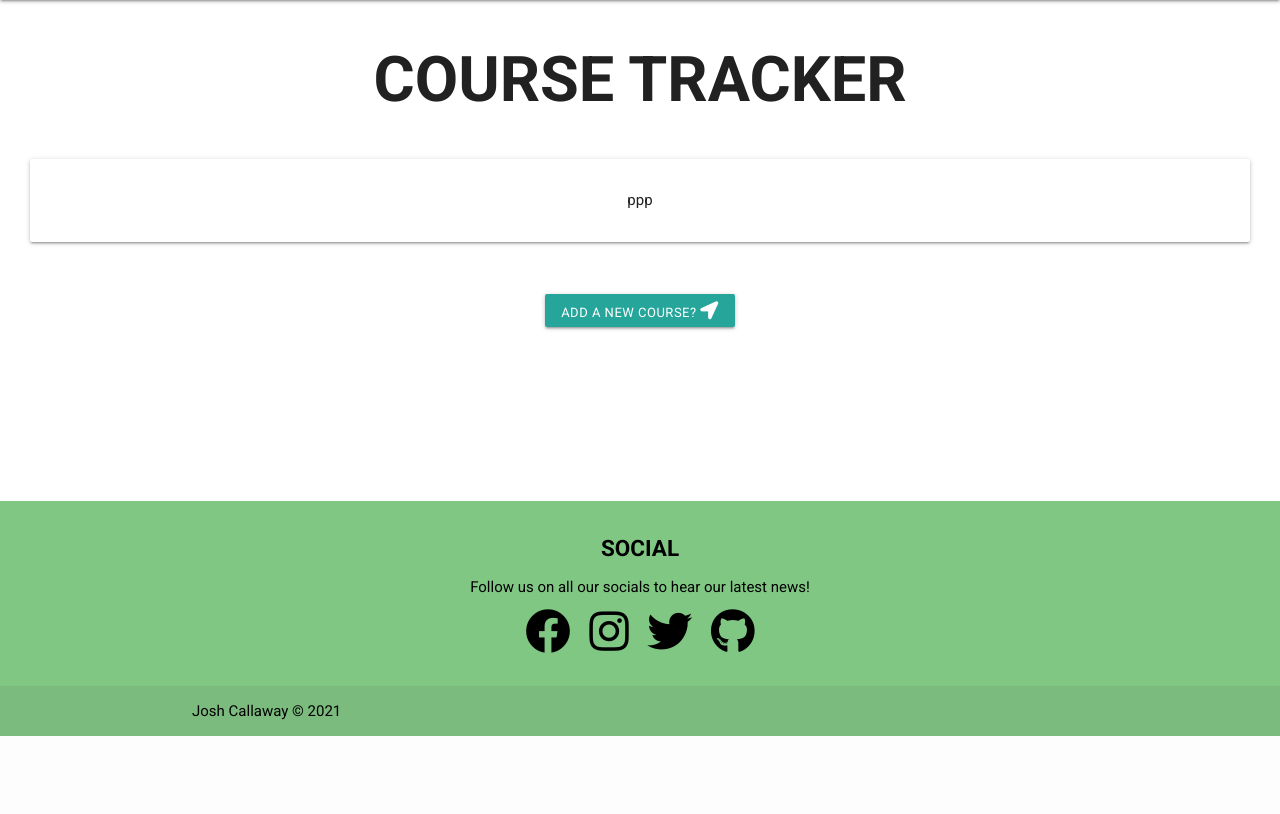
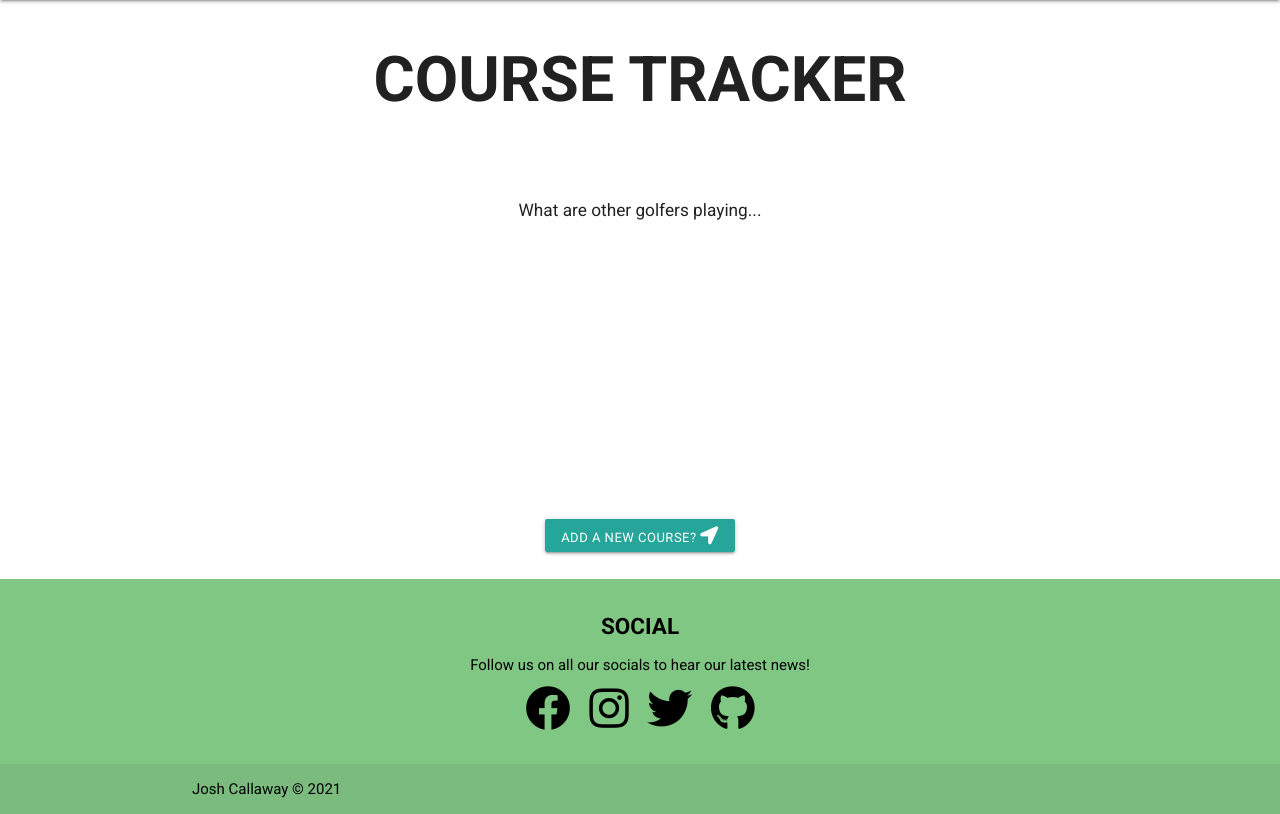
Before and after one commit to joshcallawaydev/fore-play-app, a Flask app: page /tracker/1 in a window 1280 px wide. Shown: the part 64-878 px from the top of the page. Before the commit the page ends 800 px from the top, so only its background shows below. Run offline with Flask 2, Linux system fonts and the light colour scheme; the visitor is signed in with stand-in values (Sample User, id 1); data that the repository does not hold is empty; some libraries are stand-ins or nearby versions.

Commit message:
Added carousel for seeing other user info - only minimal info no data breaches expected

```diff
--- a/app.py
+++ b/app.py
@@ -147,9 +147,11 @@ def tracker(id):
     """
     # pulls user courses from db
     courses = list(mongo.db.courses.find({"user_id": id}))
+    other_courses = list(mongo.db.courses.find())
 
     return render_template(
-        "tracker.html", user_id=session["user"], courses=courses)
+        "tracker.html", user_id=session["user"], courses=courses,
+        other_courses=other_courses)
 
 
 @app.route("/add_course/<id>", methods=["GET", "POST"])
--- a/static/css/style.css
+++ b/static/css/style.css
@@ -39,6 +39,18 @@ h5 {
     text-align: center;
     padding: 2rem;
     margin: 0.5rem 2rem 3rem;
+}
+
+.carousel-card {
+    text-align: center;
+    padding: 2rem;
+    margin: 0.5rem 2rem 0.5rem;
+    height: 23rem;
+    padding: 2rem;
+}
+
+.carousel {
+    height: 22rem;
 }
 
 .mini-title {
@@ -136,6 +148,14 @@ h5 {
     background-size: cover;
 }
 
+.small-img {
+    width: 100px;
+    height: 125px;
+    background-repeat: no-repeat;
+    background-position: center;
+    background-size: cover;
+}
+
 .padd {
     padding: 0 0.5rem;
 }
--- a/static/js/script.js
+++ b/static/js/script.js
@@ -14,13 +14,6 @@ $(document).ready(function () {
     $('.datepicker').datepicker();
 });
 
-/* the below code is auto complete, test before deployment */
-$(document).ready(function () {
-    $('input.autocomplete').autocomplete({
-        data: {
-            "Apple": null,
-            "Microsoft": null,
-            "Google": 'https://placehold.it/250x250'
-        },
-    });
-});
+$(document).ready(function(){
+    $('.carousel').carousel();
+  });
--- a/templates/tracker.html
+++ b/templates/tracker.html
@@ -3,8 +3,17 @@
 
 <h1 class="title">Course Tracker</h1>
 
-<div class="card-panel s12 m8 offset-m2 feature-card">
-    ppp
+<div class="carousel-card">
+    <div class="carousel">
+        <h6 id="carousel-title">What are other golfers playing...</h6>
+        {% for i in other_courses %}
+            <div class="carousel-item">
+                <p>{{ i.course_name.title() }}</p>
+                <img src="{{ i.course_image }}" alt="a image of the golf course" class="small-img">
+                <p>{{ i.course_comments }}</p>
+            </div>
+        {% endfor %}
+    </div>
 </div>
 
 <div class="container center">
```
Lines whose indentation alone changed are shown as unchanged.
